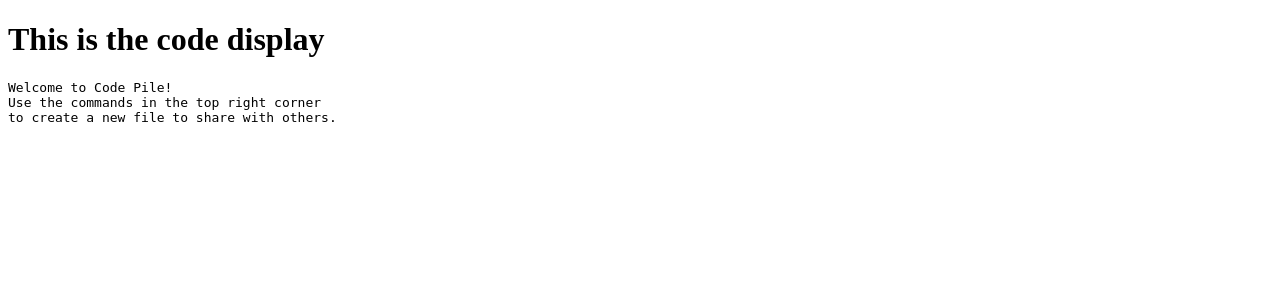
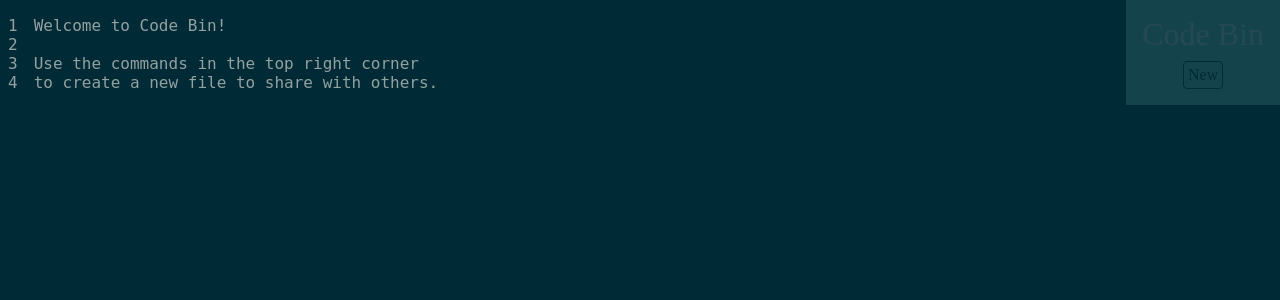
Before and after one commit to MatteoThomas/code-bin, a Node server app: page / in a window 1280 px wide. Shown: the top 300 px of the page. Run offline with Node 20, Linux system fonts and the light colour scheme; some libraries are stand-ins or nearby versions.

Commit message:
working, needs comments

```diff
--- /dev/null
+++ b/public/styles.css
@@ -0,0 +1,88 @@
+body {
+  background-color: #002b36;
+  margin: 0;
+}
+
+.wrapper {
+  display: flex;
+  padding: 1rem 0.5rem;
+  font-size: 1rem;
+}
+
+pre {
+  margin: 0;
+}
+
+#code-display {
+  padding-top: 0;
+  padding-bottom: 0;
+}
+
+.line-numbers {
+  color: #93a1a1;
+  font-family: monospace;
+  text-align: end;
+}
+
+textarea {
+  background-color: transparent;
+  resize: none;
+  width: 100%;
+  padding: 0;
+  margin-left: 1rem;
+  color: #7d7d7d;
+  min-height: calc(100vh -2rem);
+  border: none;
+  outline: none;
+}
+
+.buttons-wrapper {
+  position: fixed;
+  top: 0;
+  right: 0;
+  opacity: 0.15;
+  transition: opacity 200ms ease-in-out;
+  background-color: #8cd1ce;
+  padding: 1rem;
+}
+
+.buttons-wrapper:hover {
+  opacity: 1;
+}
+
+.logo {
+  font-size: 2rem;
+  text-align: center;
+  text-decoration: none;
+  color: aliceblue;
+  width: 100%;
+}
+.logo:hover {
+  text-decoration: underline;
+}
+
+.buttons {
+  display: flex;
+  margin-top: 0.5rem;
+  justify-content: center;
+}
+
+.buttons > * + * {
+  margin-left: 0.25rem;
+}
+
+.btn {
+  display: inline-block;
+  text-decoration: none;
+  cursor: pointer;
+  background: none;
+  border: 1px solid #002b36;
+  color: #002b36;
+  border-radius: 0.25rem;
+  padding: 0.25rem 0.25rem;
+  transition: background-color 200ms ease-in-out;
+}
+
+.btn:hover {
+  background-color: #d0f5ff;
+}
--- a/server.js
+++ b/server.js
@@ -1,12 +1,61 @@
 const express = require("express");
 const app = express();
 app.set("view engine", "ejs");
+app.use(express.static("public"));
+app.use(express.urlencoded({ extended: true }));
+
+const Document = require("./models/Document");
+
+const mongoose = require("mongoose");
+mongoose.connect("mongodb://localhost/codebin", {
+  useUnifiedTopology: true,
+  useNewUrlParser: true,
+});
 
 app.get("/", (req, res) => {
-  const code = `Welcome to Code Pile!
+  const code = `Welcome to Code Bin!
+
 Use the commands in the top right corner
 to create a new file to share with others.`;
-  res.render("code-display", { code });
+
+  res.render("code-display", { code, language: "plaintext" });
+});
+
+app.get("/new", (req, res) => {
+  res.render("new");
+});
+
+app.post("/save", async (req, res) => {
+  const value = req.body.value;
+
+  try {
+    const document = await Document.create({ value });
+    res.redirect(`/${document.id}`);
+  } catch (e) {
+    // if there's an error you'll be taken back to the new page
+    res.render("new", { value });
+  }
+});
+
+app.get("/:id/duplicate", async (req, res) => {
+  const id = req.params.id;
+  try {
+    const document = await Document.findById(id);
+    res.render("new", { value: document.value });
+  } catch (e) {
+    res.redirect(`/${id}`);
+  }
+});
+
+app.get("/:id", async (req, res) => {
+  const id = req.params.id;
+  try {
+    const document = await Document.findById(id);
+    // renders a new page with the text from the save
+    res.render("code-display", { code: document.value, id });
+  } catch (e) {
+    res.redirect("/");
+  }
 });
 
 app.listen(3000);
--- /dev/null
+++ b/views/_buttons.ejs
@@ -0,0 +1,13 @@
+<div class="buttons-wrapper">
+    <a href="/" class='logo'>Code Bin</a>
+    <div class="buttons">
+        <a href='/new' class="btn">New</a>
+        <% if (locals.canSave) { %>
+        <button class='btn' type='submit'>Save</button>
+        <% } %>
+        <% if (locals.id != null) { %>
+            <a href="/<%= locals.id %>/duplicate" class="btn">Duplicate</a>
+
+            <% } %>
+    </div>
+</div>
--- a/views/code-display.ejs
+++ b/views/code-display.ejs
@@ -4,10 +4,25 @@
     <meta charset="UTF-8">
     <meta http-equiv="X-UA-Compatible" content="IE=edge">
     <meta name="viewport" content="width=device-width, initial-scale=1.0">
-    <title>Document</title>
+    <script src="https://cdnjs.cloudflare.com/ajax/libs/highlight.js/11.2.0/highlight.min.js" integrity="sha512-MinqHeqca99q5bWxFNQEQpplMBFiUNrEwuuDj2rCSh1DgeeTXUgvgYIHZ1puBS9IKBkdfLMSk/ZWVDasa3Y/2A==" crossorigin="anonymous" referrerpolicy="no-referrer"></script>
+    <link rel="stylesheet" href="https://cdnjs.cloudflare.com/ajax/libs/highlight.js/11.2.0/styles/base16/solarized-dark.min.css" integrity="sha512-JPpsArcPmVD/lHCCuZeG6Kx4x2qURRXHXxKYaXYJiKEKaoLOcXKDYqQ4jSeauXbk+U6uZ1UzrGO85y+lpys0Og==" crossorigin="anonymous" referrerpolicy="no-referrer" />
+    <script>hljs.highlightAll();</script>
+    <link rel="stylesheet" href="/styles.css">
+    <title>Code Bin</title>
 </head>
 <body>
-    <h1>This is the code display</h1>
-    <pre><code><%= code %></code></pre>
+    <%- include("_buttons.ejs", {id: locals.id}) %>
+    <div class="wrapper">
+        <div class="line-numbers">
+            <% for (let i =1; i <= code.split('\n').length; i++) { %>
+            <div><%= i %></div><% } %>
+        </div>
+        <!-- determines and formats based on language -->
+    <pre><code
+        id="code-display"
+        class="<%= locals.language ? `language-${locals.language}` : ""%>"
+     ><%= code %></code></pre>
+</div>
+
 </body>
 </html>
```
Also changed, not shown: index.html (+1 -10 lines), models/Document.js (added, +10 -0 lines), views/new.ejs (added, +22 -0 lines).
